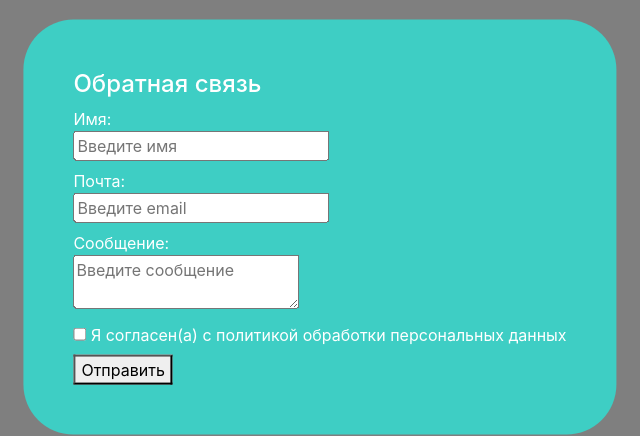
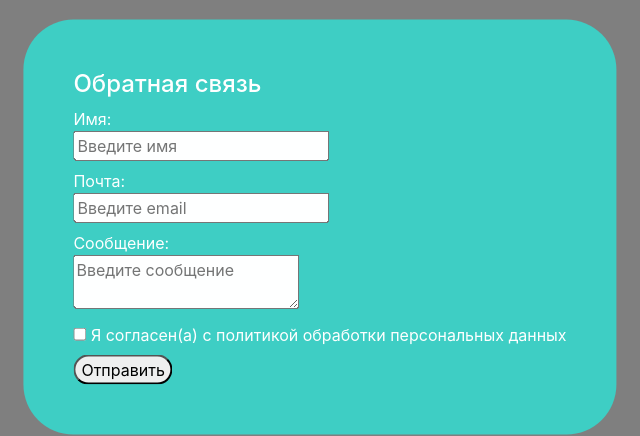
Before and after one commit to PolinaBY/zadanie8, a plain HTML site: page index.html in a window 1280 px wide. Both pictures are taken after a click on the button "Заполнить форму". Shown: the part 173-609 px from the top of the page, 320-960 px from the left. Drawn offline with nearby package versions, Linux system fonts and the light colour scheme.

Commit message:
Update style.css

```diff
--- a/style.css
+++ b/style.css
@@ -1,4 +1,4 @@
-.formaa {
+.forma {
   animation-duration: 3s;
   animation-name: Plavnosty;
 }
@@ -47,7 +47,7 @@
   padding: 50px;
 }
 
-.formaa button{
+.forma button{
   border-radius: 50px;
 }
 
```
